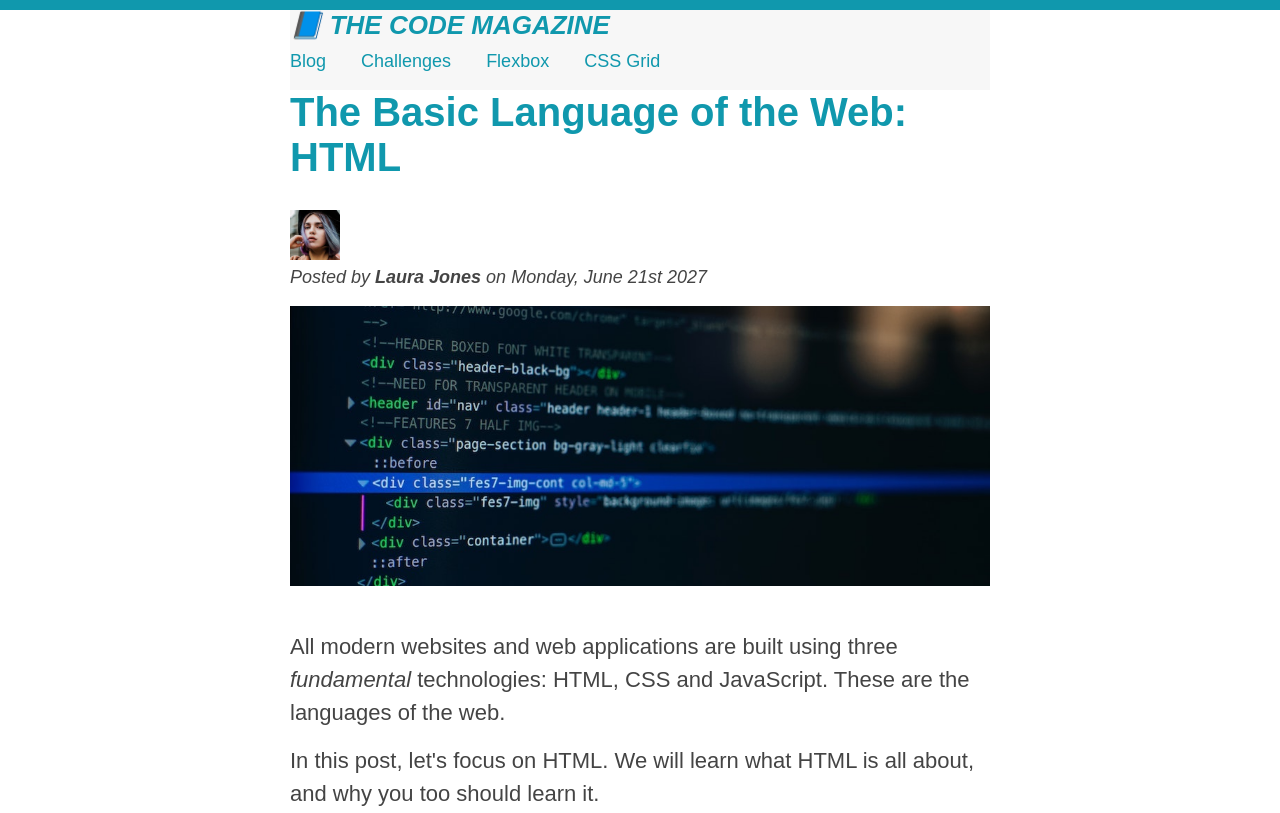
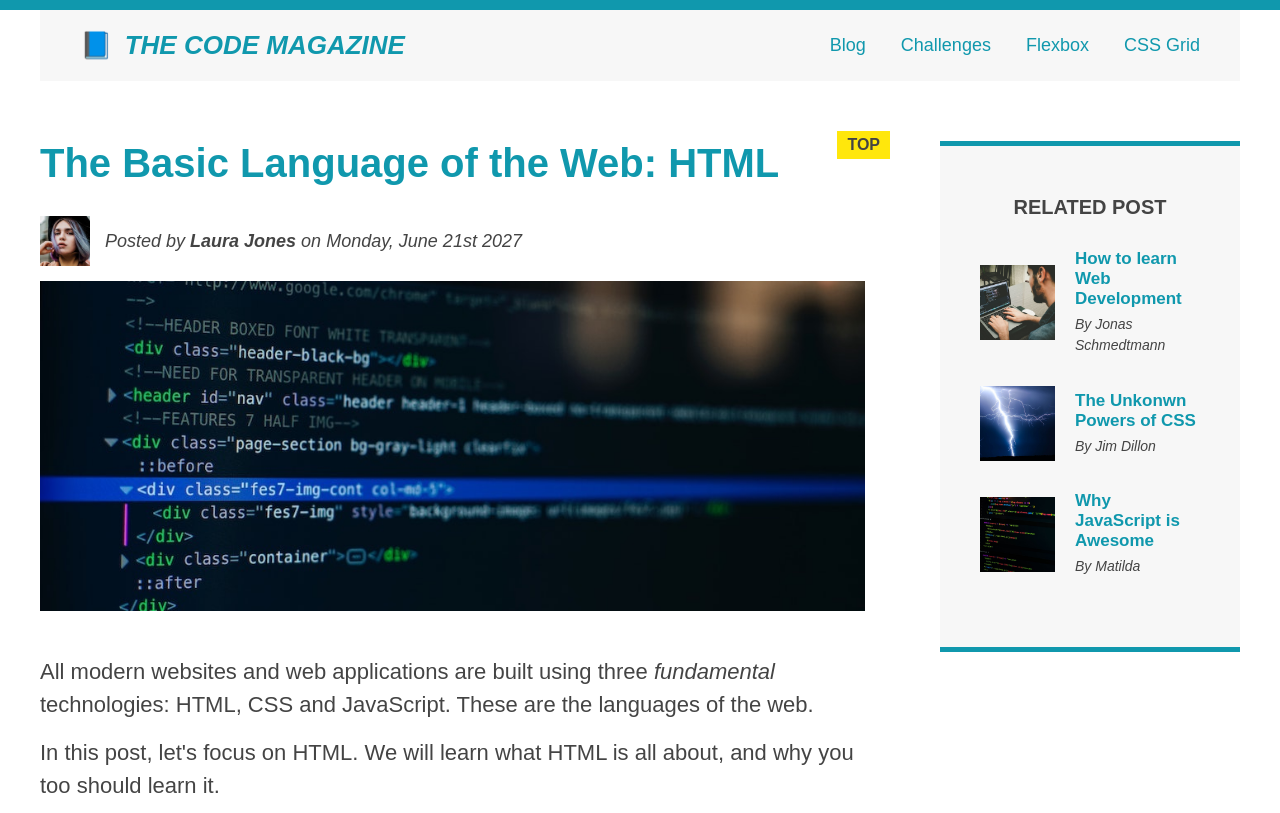
Before and after one commit to ash-habib/CSS-Fundamentals, a plain HTML site: page index.html in a window 1280 px wide. Shown: the top 813 px of the page. Drawn offline with Linux system fonts and the light colour scheme.

Commit message:
new-changes

```diff
--- a/index.html
+++ b/index.html
@@ -10,25 +10,30 @@
 <body>
 
    <div class="container">
-  <header class="main-header">
+     <header class="main-header clearfix">
        <h1>📘 The Code Magazine</h1>
        <nav>
          <!-- <strong>This is a navigation</strong> -->
          <a href="blog.html">Blog</a>
          <a href="#">Challenges</a>
-      <a href="#">Flexbox</a>
-      <a href="#">CSS Grid</a>
+         <a href="flexbox.html">Flexbox</a>
+         <a href="css-grid.html">CSS Grid</a>
         </nav>
+        <!-- <div class="clear"></div> -->
       </header>
+
+            <div class="row">
 
               <article>
                 <header class="post-header">
                   <h2>The Basic Language of the Web: HTML</h2>
 
-    <img src="img/laura-jones.jpg" width="50" height="50" alt="Headshot of Laura Jones">
+                  <div class="author-box">
+                    <img class="author-img" src="img/laura-jones.jpg" width="50" height="50" alt="Headshot of Laura Jones">
 
-    <p id="author">Posted by <strong>Laura Jones</strong> on Monday, June 21st 2027</p>
+                    <p  class="author" id="author">Posted by <strong>Laura Jones</strong> on Monday, June 21st 2027</p>
 
+                  </div>
                   <img class="post-img" src="img/post-img.jpg" width="500" height="200" alt="HTML code on a screen">
                   <button>Like❤️</button>
 
@@ -86,21 +91,40 @@
               <aside>
                 <h4>Related Post</h4>
                 <ul class="related">
-      <li>
+                  <li class="related-post">
                     <img src="img/related-1.jpg" alt="Person Programming" width="75" height="75" />
-        <a href="#">How to learn Web Development</a>
+                    <div>
+
+                      <a class="related-link" href="#">How to learn Web Development</a>
                       <p class="related-author">By Jonas Schmedtmann</p>
+                    </div>
                   </li>
-        <li><img src="img/related-2.jpg" alt="Person Programming" width="75" height="75" />
-        <a href="#">The Unkonwn Powers of CSS</a>
+                  <li class="related-post">
+                    <img src="img/related-2.jpg" alt="Person Programming" width="75" height="75" />
+                    <div>
+
+                      <a class="related-link" href="#">The Unkonwn Powers of CSS</a>
                       <p class="related-author">By Jim Dillon</p>
+                    </div>
                   </li>
-      <li> <img src="img/related-3.jpg" alt="Person Programming" width="75" height="75" />
-        <a href="#">Why JavaScript is Awesome</a>
+                  <li class="related-post">
+                    <img src="img/related-3.jpg" alt="Person Programming" width="75" height="75" />
+                    <div>
+
+                      <a class="related-link" href="#">Why JavaScript is Awesome</a>
                       <p class="related-author">By Matilda</p>
+                    </div>
                   </li>
                 </ul>
               </aside>
+
+
+
+
+
+
+            </div>
+
 
 
    <footer>
--- a/style.css
+++ b/style.css
@@ -1,6 +1,8 @@
 * {
  margin: 0;
  padding: 0;
+ box-sizing: border-box;
+
 }
 
 body {
@@ -11,7 +13,7 @@ body {
 }
 
 .container {
-  width: 700px;
+  width: 1200px;
   /* margin-right: auto;
   margin-left: auto; */
   margin: 0 auto;
@@ -22,13 +24,15 @@ body {
   /* padding: 20px;
   padding-left: 40px;
   padding-right: 40px; */
-  /* padding: 20px 40px;
-  margin-bottom: 60px; */
-  height: 80px;
+  padding: 20px 40px;
+  margin-bottom: 60px;
+  /* height: 80px; */
 }
+
 
 nav {
   font-size: 18px;
+  /* text-align: center; */
 }
 
 article {
@@ -43,8 +47,7 @@ aside {
   background-color: #f7f7f7;
   border-top: 5px solid #1098ad;
   border-bottom: 5px solid #1098ad;
-  padding: 50px 0px;
-  width: 500px;
+  padding: 50px 40px;
 }
 
 h1,
@@ -75,6 +78,7 @@ h4 {
   font-size: 20px;
   text-transform: uppercase;
   text-align: center;
+  margin-bottom: 30px;
 }
 
 p {
@@ -121,6 +125,7 @@ li:last-child {
 
 .related {
   list-style: none;
+  margin-left: 0;
 }
 
 
@@ -164,6 +169,32 @@ a:active {
   height: auto;
 }
 
+h1::first-letter {
+  font-style: normal;
+  margin-right: 5px;
+}
+
+h3 + p::first-line {
+  /* color: #1098ad; */
+}
+h2 {
+  /* background-color: orange; */
+  position: relative;
+}
+
+h2::before {
+  content: "TOP";
+  background-color: #ffe70c;
+  color: #444;
+  font-size: 16px;
+  font-weight: bold;
+  display: inline-block;
+  padding: 5px 10px;
+  position: absolute;
+  top: -10px;
+  right: -25px;
+}
+
 /* Resolving Conflicts */
 /* #copyright {
   color: red;
@@ -189,7 +220,6 @@ nav a:link {
   padding: 20px;
   display: block; */
   margin-right: 30px;
-  margin-top: 10px;
   display: inline-block;
 }
 nav a:link:last-child {
@@ -206,3 +236,103 @@ button {
   bottom: 50px;
   right: 50px;
 }
+
+
+/* Floats */
+/* .author-img {
+  float: left;
+  margin-bottom: 20px;
+}
+.author {
+  float: left;
+  padding-top: 10px;
+  margin-left: 20px;
+}
+
+h1 {
+  float: left;
+}
+nav {
+  float: right;
+}
+
+.clear {
+  clear: both;
+}
+
+.clearfix::after {
+  clear: both;
+  content: "";
+  display: block;
+}
+
+
+article {
+  width: 825px;
+  float: left;
+}
+
+aside {
+  width: 300px;
+  float: right;
+}
+
+footer {
+  clear: both;
+} */
+
+/* Flexbox */
+.main-header {
+  display: flex;
+  justify-content: space-between;
+  align-items: center;
+}
+
+.author-box {
+  display: flex;
+  align-items: center;
+  margin-bottom: 15px;
+  gap: 15px;
+}
+
+.author {
+  margin-bottom: 0;
+  /* margin-left: 15px; */
+}
+
+.related-post {
+  display: flex;
+  align-items: center;
+  gap: 20px;
+  margin-bottom: 30px;
+}
+.related-link:link {
+  font-size: 17px;
+  font-weight: bold;
+  font-style: normal;
+  margin-bottom: 5px;
+  display: block;
+}
+.related-author {
+  margin-bottom: 0;
+  font-size: 14px;
+  font-weight: normal;
+  font-style: italic;
+}
+
+article {
+  flex: 1;
+  margin-bottom: 0;
+}
+
+.row {
+  display: flex;
+  gap: 75px;
+  margin-bottom: 60px;
+  align-items: flex-start;
+}
+
+
+aside {
+  flex: 0 0 300px;
+}
```
Also changed, not shown: css-grid.html (added, +128 -0 lines), flexbox.html (added, +84 -0 lines). Lines whose indentation alone changed are shown as unchanged.
